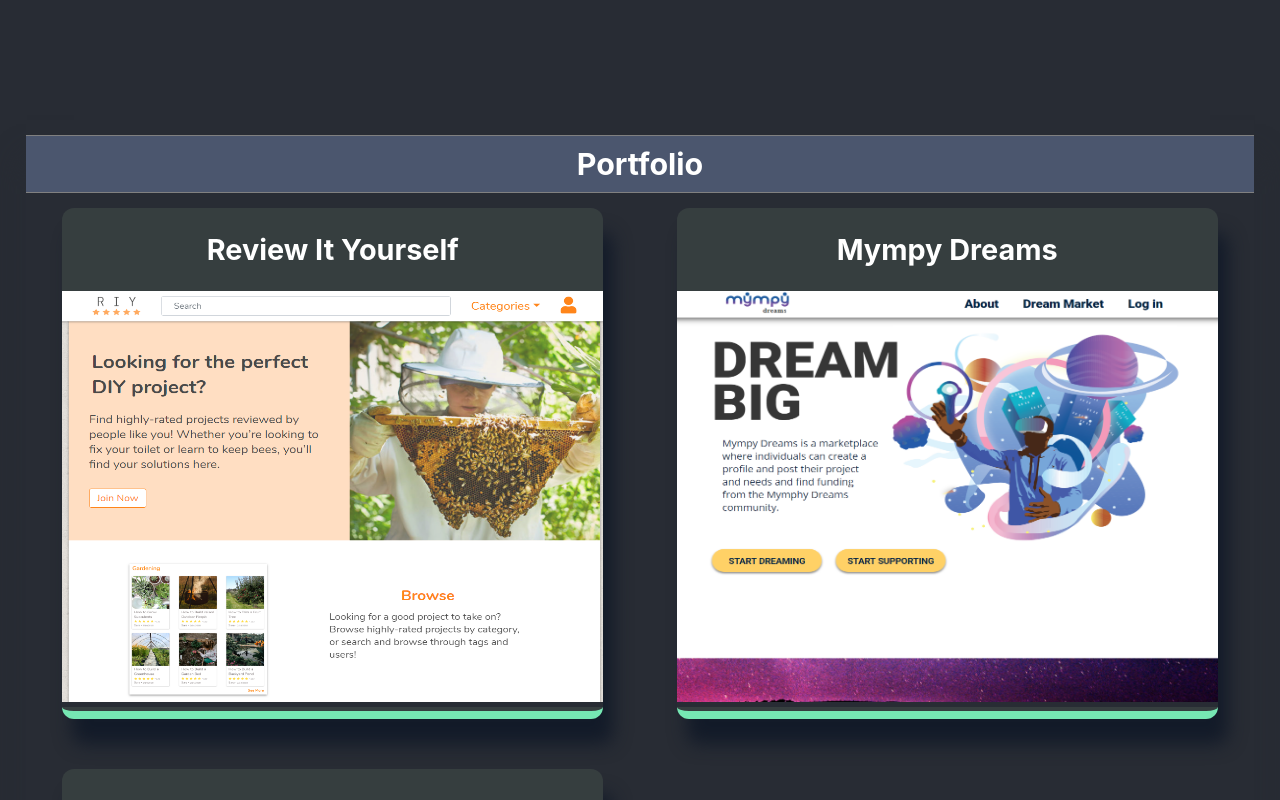
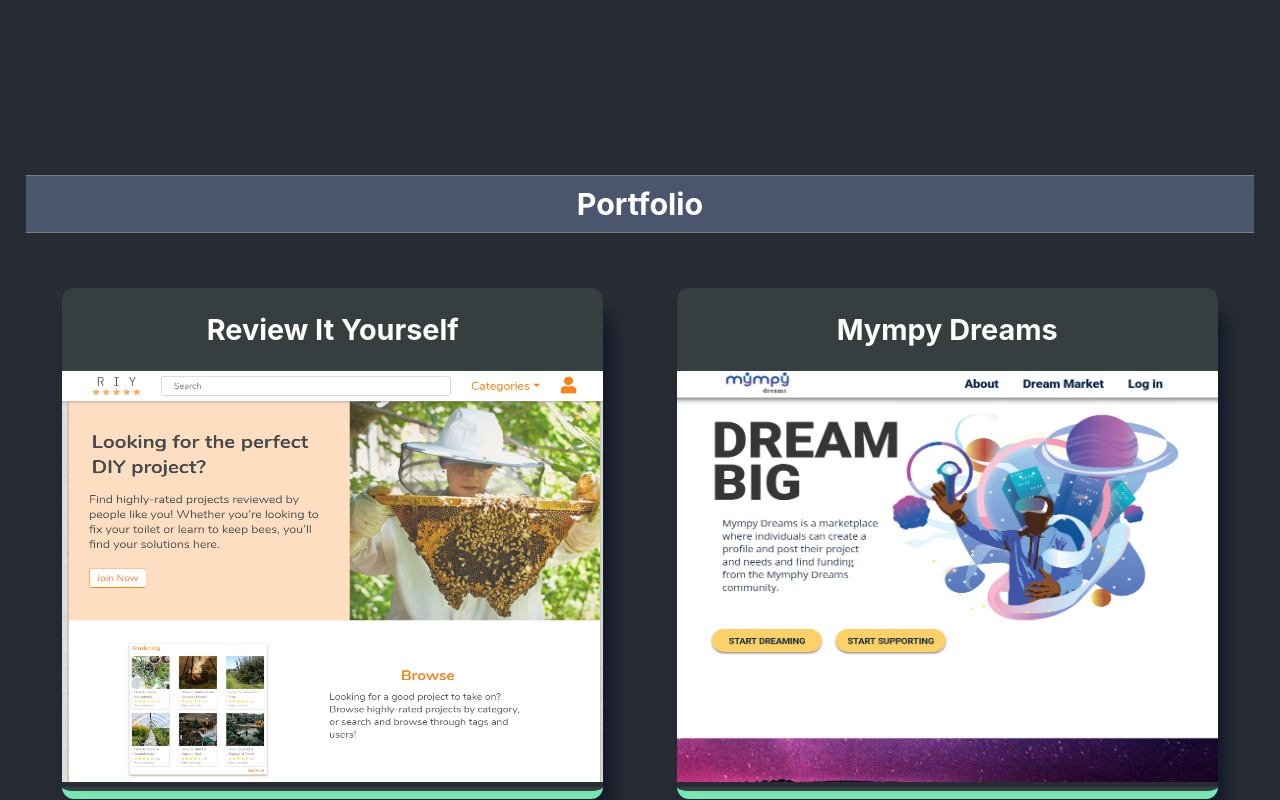
Before and after one commit to NickStrick/My-Portfolio, a React (Create React App) app in the folder portfolio/: page / in a window 1280 px wide. Shown: the part 480-1280 px from the top of the page. Built offline with nearby package versions, Linux system fonts and the light colour scheme.

Commit message:
added new styling for projects section

```diff
--- a/portfolio/src/App.scss
+++ b/portfolio/src/App.scss
@@ -10,8 +10,8 @@ $highlight: #76E7B3;
   background-image: url('./images/image2vector.svg');
   background-color: $background-base;
   background-repeat: repeat;
-  background-size: 2500px;
-  // min-height: 2000px;
+  background-size: 102vh;
+  background-attachment: fixed;
   padding-bottom: 70px;
 
 }
@@ -44,8 +44,10 @@ button:hover{
   justify-content: space-between;
   color: white;
   box-shadow: 1px 40px 30px $background-base;
+  margin-bottom: 80px;
   .port-head{
     width: 100%;
+
     border-bottom: 1px solid gray;
     border-top: 1px solid gray;
     margin:  15px 0;
@@ -53,6 +55,8 @@ button:hover{
     font-size: 1.9rem;
     text-align: center;
     background: $background-light;
+    margin-top: 55px;
+    margin-bottom: 55px;
   }
   .projects-columns{
     display: flex;
```
